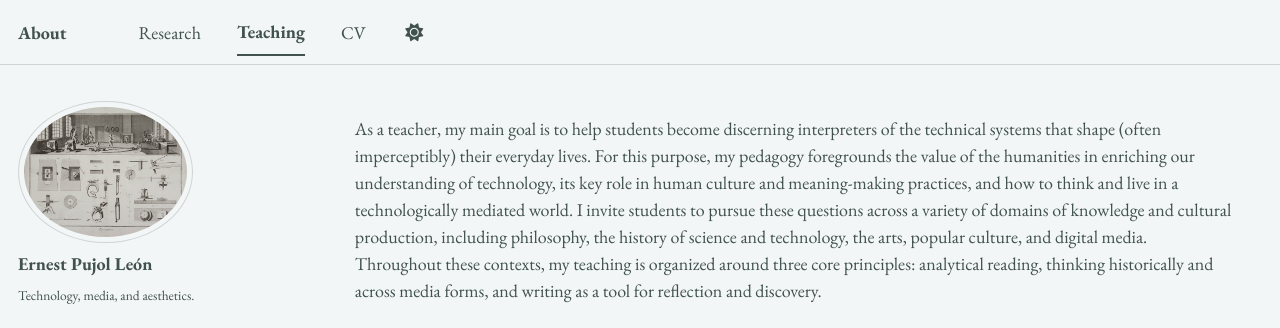
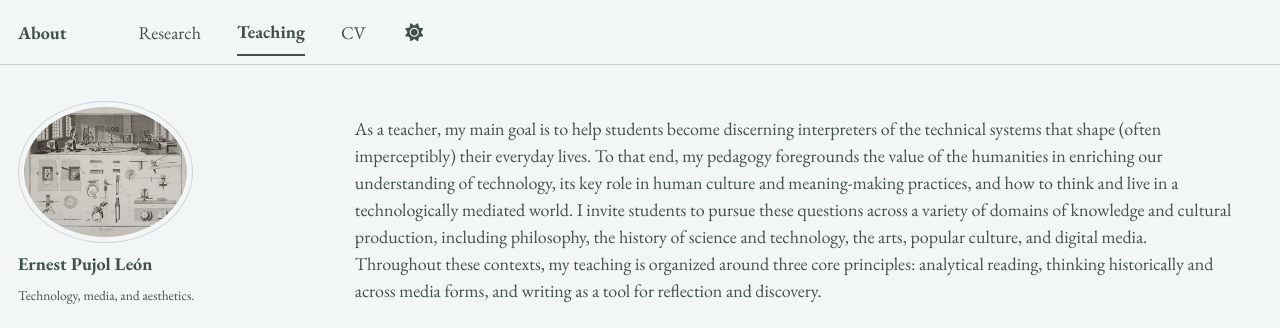
Before and after one commit to epujol90/epujol90.github.io, a Jekyll site: the page built from _pages/teaching.md, in a window 1280 px wide and 900 px high. Shown: the top 328 px of the window. Built offline with Jekyll 4.4.1, drawn with Linux system fonts in a browser that asks for light colours; some web fonts are replaced; a script bundle is joined from its source files by our own code; library files that are not in the unit come from our copies.

Commit message:
Update teaching.md

```diff
--- a/_pages/teaching.md
+++ b/_pages/teaching.md
@@ -5,7 +5,7 @@ permalink: /teaching/
 author_profile: true
 ---
 
-As a teacher, my main goal is to help students become discerning interpreters of the technical systems that shape (often imperceptibly) their everyday lives. For this purpose, my pedagogy foregrounds the value of the humanities in enriching our understanding of technology, its key role in human culture and meaning-making practices, and how to think and live in a technologically mediated world. I invite students to pursue these questions across a variety of domains of knowledge and cultural production, including philosophy, the history of science and technology, the arts, popular culture, and digital media. Throughout these contexts, my teaching is organized around three core principles: analytical reading, thinking historically and across media forms, and writing as a tool for reflection and discovery.
+As a teacher, my main goal is to help students become discerning interpreters of the technical systems that shape (often imperceptibly) their everyday lives. To that end, my pedagogy foregrounds the value of the humanities in enriching our understanding of technology, its key role in human culture and meaning-making practices, and how to think and live in a technologically mediated world. I invite students to pursue these questions across a variety of domains of knowledge and cultural production, including philosophy, the history of science and technology, the arts, popular culture, and digital media. Throughout these contexts, my teaching is organized around three core principles: analytical reading, thinking historically and across media forms, and writing as a tool for reflection and discovery.
 
 My teaching experience includes both classroom instruction and writing center practice at NYU and Duke University, where I earned two certificates in college teaching and writing pedagogy. I also designed and taught several undergraduate courses on media studies, philosophy of technology, and critical theory. My teaching received consistently strong evaluations and a teaching award recognizing me among the top 5% of Duke instructors in the humanities. In addition to this classroom experience, I have completed specialized training in digital and distance education through a Bass Digital Education Fellowship, which in the spring of 2023 allowed me to collaborate with Duke Learning Innovation and the Center for Computational Thinking in the design of a self-paced online course in data science and R.
 
```
